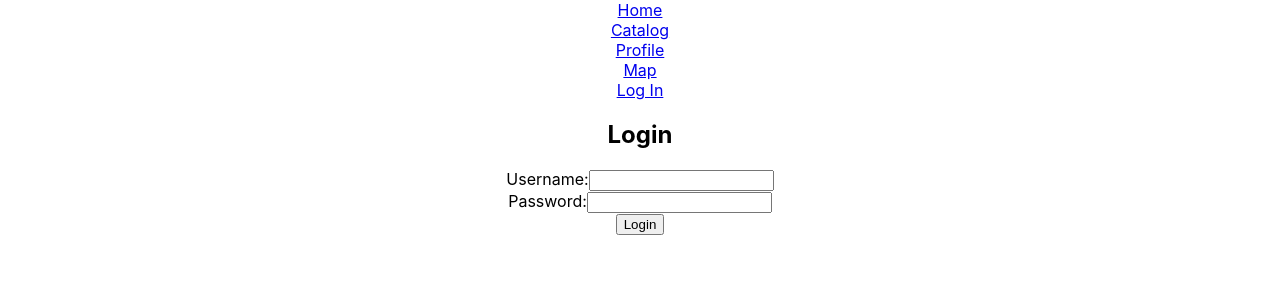
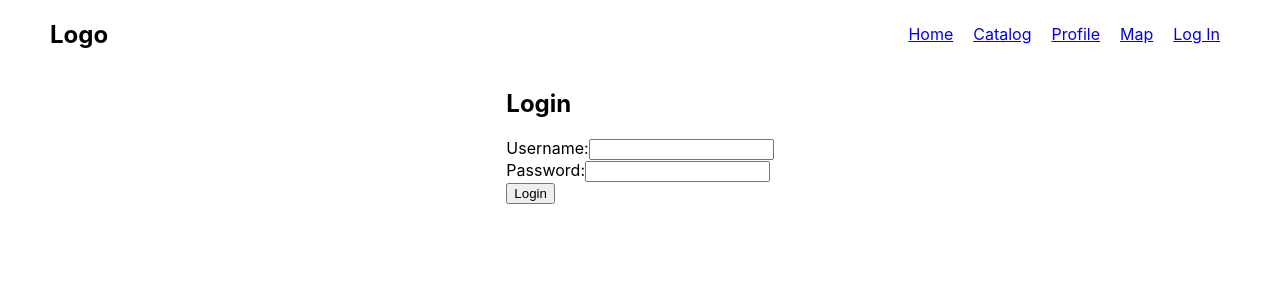
Before and after one commit to heliochromic/books-swap-rest-app, a React (Create React App) app in the folder frontend/: page /login in a window 1280 px wide. Shown: the top 300 px of the page. Built offline with nearby package versions, Linux system fonts and the light colour scheme.

Commit message:
catalog layout added

```diff
--- a/frontend/src/App.css
+++ b/frontend/src/App.css
@@ -1,38 +1,9 @@
-.App {
-  text-align: center;
+main {
+    display: flex;
+    justify-content: center;
 }
 
-.App-logo {
-  height: 40vmin;
-  pointer-events: none;
+section {
+    margin: 0 auto;
+    max-width: 1200px;
 }
-
-@media (prefers-reduced-motion: no-preference) {
-  .App-logo {
-    animation: App-logo-spin infinite 20s linear;
-  }
-}
-
-.App-header {
-  background-color: #282c34;
-  min-height: 100vh;
-  display: flex;
-  flex-direction: column;
-  align-items: center;
-  justify-content: center;
-  font-size: calc(10px + 2vmin);
-  color: white;
-}
-
-.App-link {
-  color: #61dafb;
-}
-
-@keyframes App-logo-spin {
-  from {
-    transform: rotate(0deg);
-  }
-  to {
-    transform: rotate(360deg);
-  }
-}
--- a/frontend/src/App.js
+++ b/frontend/src/App.js
@@ -1,12 +1,12 @@
 import './App.css';
 import axios from 'axios';
-import Catalog from './Catalog'
+import Catalog from './Catalog/Catalog'
 import Header from './Header/Header'
 
 function App() {
   return (
     <div className="App">
-        <Header></Header>
+        <Header />
     </div>
   );
 }
--- a/frontend/src/Catalog.jsx
+++ /dev/null
@@ -1,57 +0,0 @@
-import React, { useEffect, useState } from 'react';
-import axios from 'axios';
-
-
-const Catalog = () => {
-  const [items, setItems] = useState([]);
-  const [loading, setLoading] = useState(true);
-  const [error, setError] = useState(null);
-
-  useEffect(() => {
-    // Fetch data from the API
-    const fetchData = async () => {
-      try {
-        const token = sessionStorage.getItem('token');
-
-        const config = {
-          headers: {
-            'Authorization': `Token ${token}`
-          }
-        };
-
-        const response = await axios.get('http://localhost:8000/api/catalog/', config);
-        setItems(response.data);
-      } catch (err) {
-        setError(err);
-      } finally {
-        setLoading(false);
-      }
-    };
-
-    fetchData();
-  }, []);
-
-  if (loading) {
-    return <div>Loading...</div>;
-  }
-
-  if (error) {
-    return <div>Error: {error.message}</div>;
-  }
-
-  return (
-    <div>
-      <h1>Catalog</h1>
-      <ul>
-        {items.map(item => (
-          <li key={item.bookID.ISBN}>
-            <h2>{item.bookID.name}</h2>
-            <p>{item.description}</p>
-          </li>
-        ))}
-      </ul>
-    </div>
-  );
-};
-
-export default Catalog;
--- /dev/null
+++ b/frontend/src/Catalog/BookItem/BookItem.jsx
@@ -0,0 +1,12 @@
+import React from 'react';
+import '../Catalog.css'
+
+const BookItem = ({ bookItem }) => {
+    return (
+        <div className="bookItemCard">
+
+        </div>
+    )
+}
+
+export default BookItem
--- /dev/null
+++ b/frontend/src/Catalog/Catalog.css
@@ -0,0 +1,36 @@
+.catalog {
+
+}
+
+.catalogContainer {
+    display: flex;
+    flex-wrap: wrap;
+    justify-content: left;
+    width: 100%
+}
+
+.bookItemCard {
+    margin: 10px;
+    height: 100px;
+    background-color: #0f0f0f;
+    width: calc(25% - 20px);
+    min-width: 200px;
+}
+
+@media screen and (max-width: 1024px) and (min-width: 671px) {
+    .bookItemCard {
+        width: calc(33.33% - 20px);
+    }
+}
+
+@media screen and (max-width: 670px) and (min-width: 481px) {
+    .bookItemCard {
+        width: calc(50% - 20px);
+    }
+}
+
+@media screen and (max-width: 480px) {
+    .bookItemCard {
+        width: 100%;
+    }
+}
--- a/frontend/src/Catalog/Catalog.jsx
+++ b/frontend/src/Catalog/Catalog.jsx
@@ -1,10 +1,55 @@
+import React, {useEffect, useState} from 'react';
+import axios from 'axios';
+import BookItem from "./BookItem/BookItem";
+import "./Catalog.css"
+
+
 const Catalog = () => {
-    return  (
-        <div>
-            <h1>About Page</h1>
-            <p>This is the About Page.</p>
+    const [items, setItems] = useState([]);
+    const [loading, setLoading] = useState(true);
+    const [error, setError] = useState(null);
+
+    useEffect(() => {
+        const fetchData = async () => {
+            try {
+                const token = sessionStorage.getItem('token');
+
+                const config = {
+                    headers: {
+                        'Authorization': `Token ${token}`
+                    }
+                };
+
+                const response = await axios.get('http://localhost:8000/api/catalog/', config);
+                setItems(response.data);
+            } catch (err) {
+                setError(err);
+            } finally {
+                setLoading(false);
+            }
+        };
+
+        fetchData().then(r => console.log(r));
+    }, []);
+
+    if (loading) {
+        return <div>Loading...</div>;
+    }
+
+    if (error) {
+        return <div>Error: {error.message}</div>;
+    }
+
+    return (
+        <div className="catalog">
+            <h1>Catalog</h1>
+            <div className="catalogContainer">
+                {items.map(item => (
+                    <BookItem key={item.id} bookItem={item}/>
+                ))}
+            </div>
         </div>
     );
-}
+};
 
 export default Catalog;
--- /dev/null
+++ b/frontend/src/Header/Header.css
@@ -0,0 +1,15 @@
+header {
+    display: flex;
+    align-items: center;
+    justify-content: space-between;
+    margin: 0 50px
+}
+
+header > nav {
+    display: flex;
+}
+
+header > nav > div {
+    display: block;
+    padding: 10px;
+}
--- a/frontend/src/Header/Header.jsx
+++ b/frontend/src/Header/Header.jsx
@@ -1,11 +1,13 @@
-import React, { useState, useEffect } from 'react';
-import { BrowserRouter as Router, Route, Routes, Link } from 'react-router-dom';
+import React, {useState, useEffect} from 'react';
+import {BrowserRouter as Router, Route, Routes, Link} from 'react-router-dom';
 import HomePage from '../HomePage/HomePage';
-import Catalog from '../Catalog';
+import Catalog from '../Catalog/Catalog';
 import Profile from '../Profile/Profile';
 import Map from '../Map/Map';
 import LoginPage from "../Login/LoginPage";
+import './Header.css';
 import axios from "axios";
+
 const getCookie = (name) => {
     const cookieValue = document.cookie.match('(^|;)\\s*' + name + '\\s*=\\s*([^;]+)');
     return cookieValue ? cookieValue.pop() : '';
@@ -50,6 +52,8 @@ const Header = () => {
 
     return (
         <Router>
+            <header>
+                <h2>Logo</h2>
                 <nav>
                     <div>
                         <Link to="/">Home</Link>
@@ -68,15 +72,24 @@ const Header = () => {
                             <Link to="/login">Log In</Link>
                         </div>
                     )}
-                {isAuthenticated && <button onClick={handleLogout}>Logout</button>}
+                    {isAuthenticated && (
+                        <div>
+                            <Link to="/" onClick={handleLogout}>Logout</Link>
+                        </div>
+                    )}
                 </nav>
+            </header>
+            <main>
+                <section>
                     <Routes>
                         <Route path="/" element={<HomePage/>}/>
-                <Route path="/catalog" element={<Catalog />} />
-                <Route path="/profile" element={<Profile />} />
-                <Route path="/map" element={<Map />} />
-                <Route path="/login" element={<LoginPage setIsAuthenticated={setIsAuthenticated} />} />
+                        <Route path="/catalog" element={<Catalog/>}/>
+                        <Route path="/profile" element={<Profile/>}/>
+                        <Route path="/map" element={<Map/>}/>
+                        <Route path="/login" element={<LoginPage setIsAuthenticated={setIsAuthenticated}/>}/>
                     </Routes>
+                </section>
+            </main>
         </Router>
     );
 };
--- a/frontend/src/Header/Logout.jsx
+++ b/frontend/src/Header/Logout.jsx
@@ -36,7 +36,7 @@ const LogoutButton = () => {
     };
 
     return (
-        <button onClick={handleLogout}>Logout</button>
+        <button onSubmit={handleLogout}>Logout</button>
     );
 };
 
```
Also changed, not shown: 1 other file (tests, documents, lock files or other folders). Lines whose indentation alone changed are shown as unchanged.
